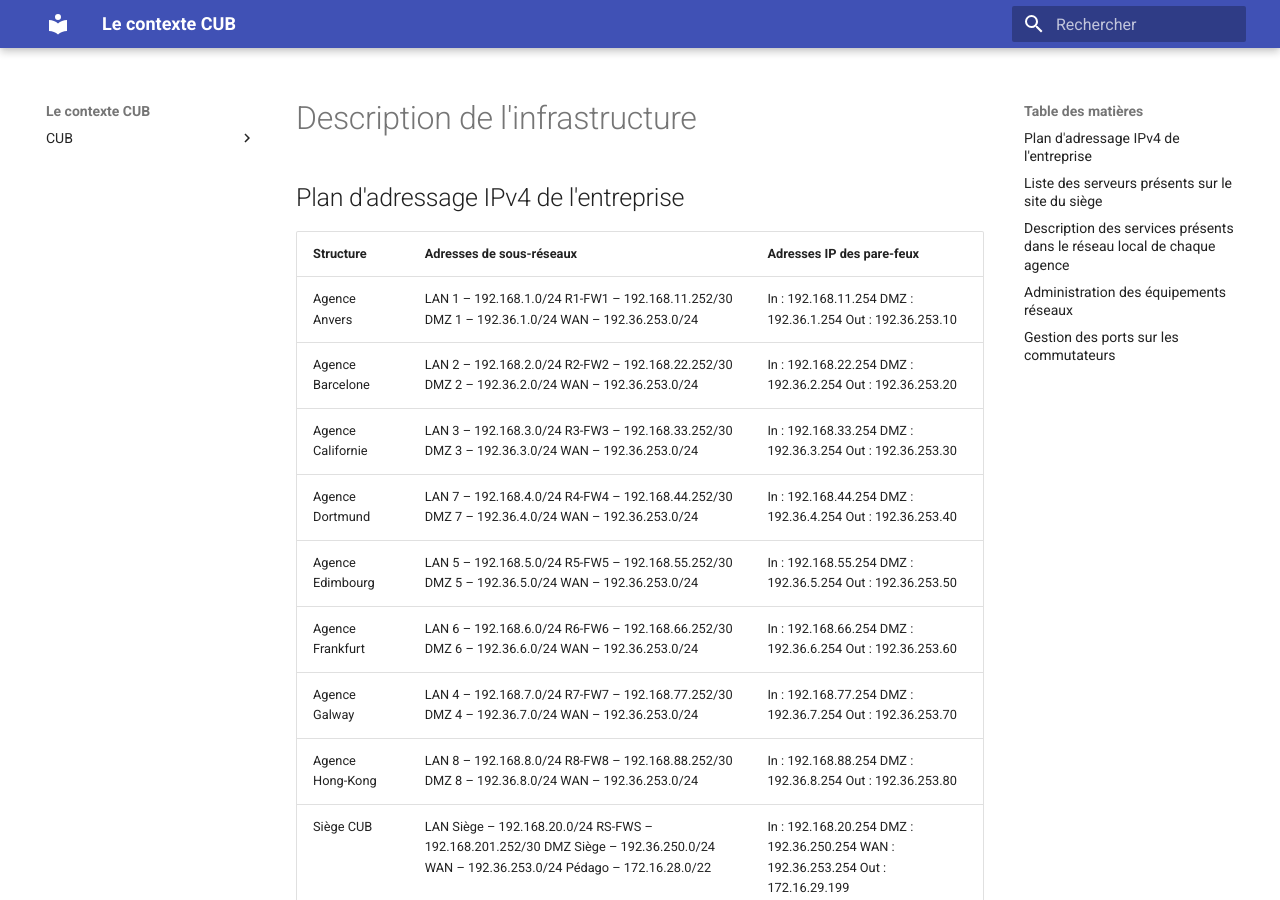
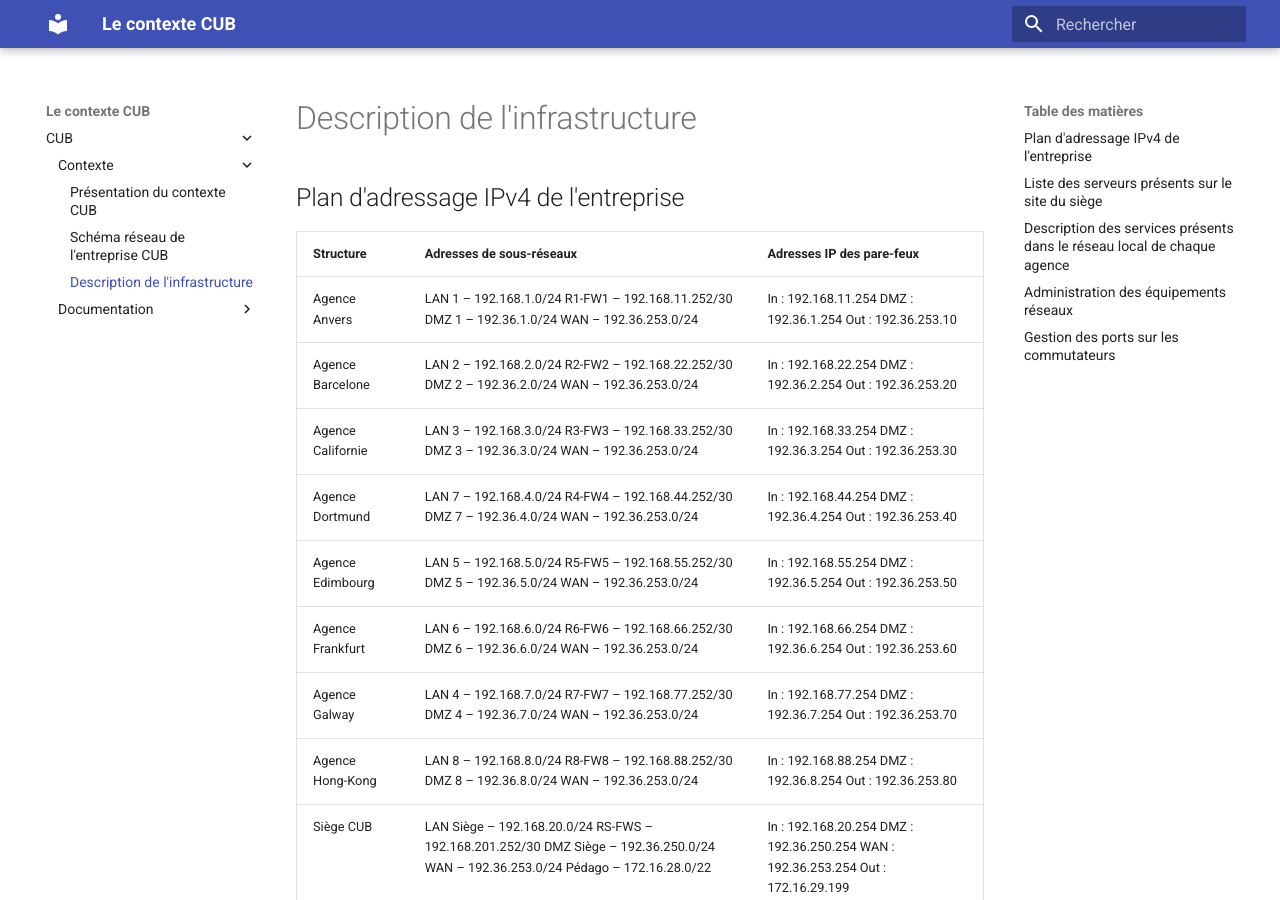
Before and after one commit to Joris-Texier/documentation-cub, an MkDocs documentation site: the page built from docs/CUB/Contexte/03-infra.md, in a window 1280 px wide and 900 px high. Built offline with MkDocs 1.6.1 and Material for MkDocs 9.7.7, drawn with Linux system fonts in a browser that asks for light colours.

Commit message:
Fusion des changements distants et mise à jour du menu Contexte

```diff
--- a/mkdocs.yml
+++ b/mkdocs.yml
@@ -12,6 +12,7 @@
       - Contexte:
           - Présentation du contexte CUB: CUB/Contexte/01-presentation.md
           - Schéma réseau de l'entreprise CUB: CUB/Contexte/02-schemas.md
+          - Description de l'infrastructure: CUB/Contexte/03-infra.md
       - Documentation:
           - Administration des infrastructures: CUB/Documentation/AdminInfra/index.md
           - Administration des services: CUB/Documentation/AdminServ/index.md
```
